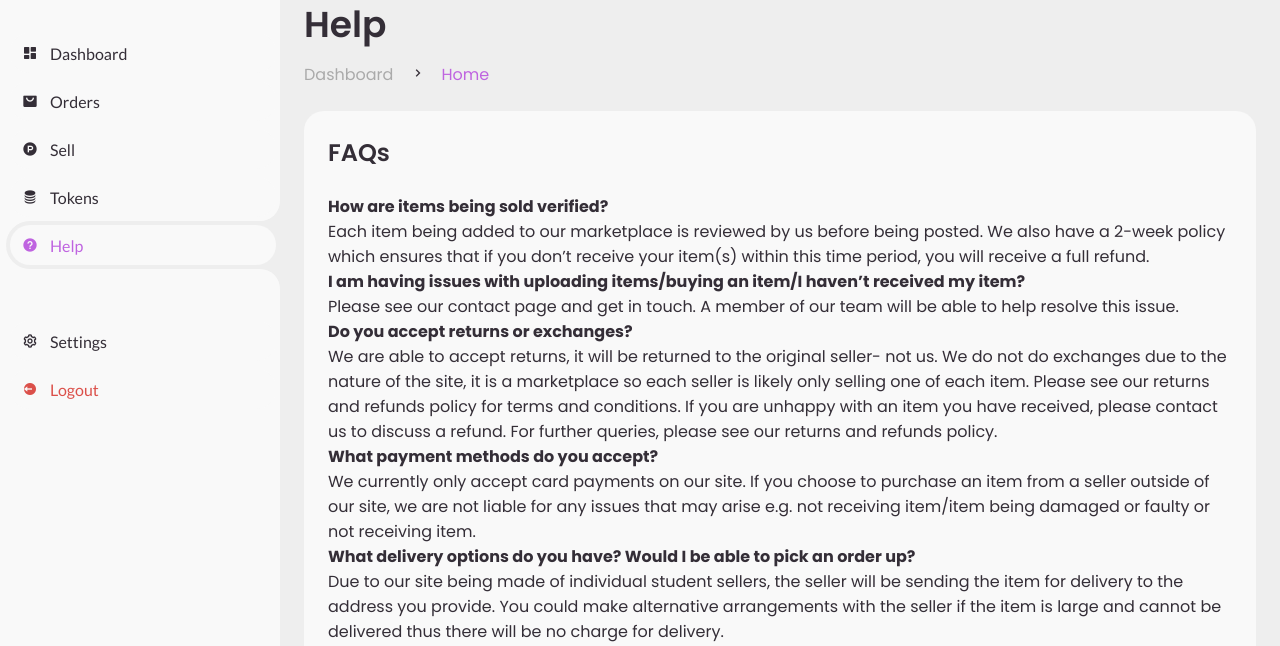
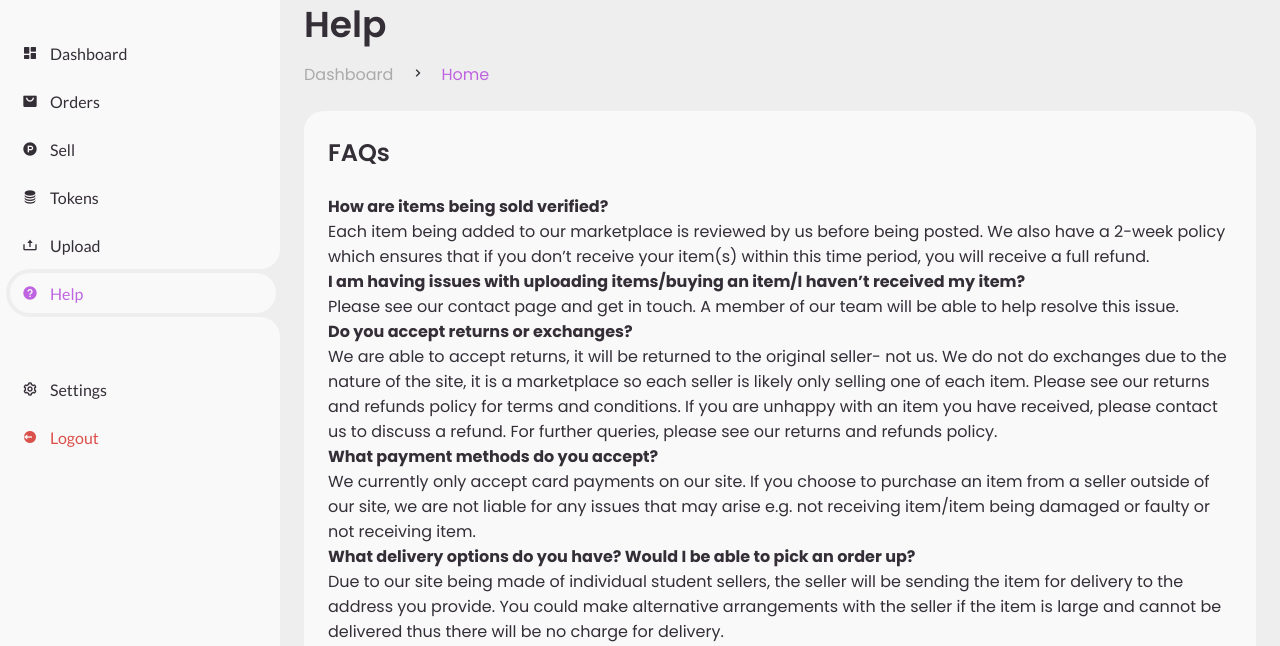
Before and after one commit to nakeisham/GroupMarketplace, a PHP site: page /help.php in a window 1280 px wide. Shown: the part 95-741 px from the top of the page. Run offline with PHP 8.4, Linux system fonts and the light colour scheme.

Commit message:
Update help.php

```diff
--- a/help.php
+++ b/help.php
@@ -46,6 +46,12 @@
             <span class="text">Tokens</span>
           </a>
         </li>
+        <li>
+                <a href="index.php">
+                    <i class='bx bx-upload'></i>
+                    <span class="text">Upload</span>
+                </a>
+            </li>
         <li class="active">
           <a href="help.php">
             <i class="bx bxs-help-circle"></i>
```
